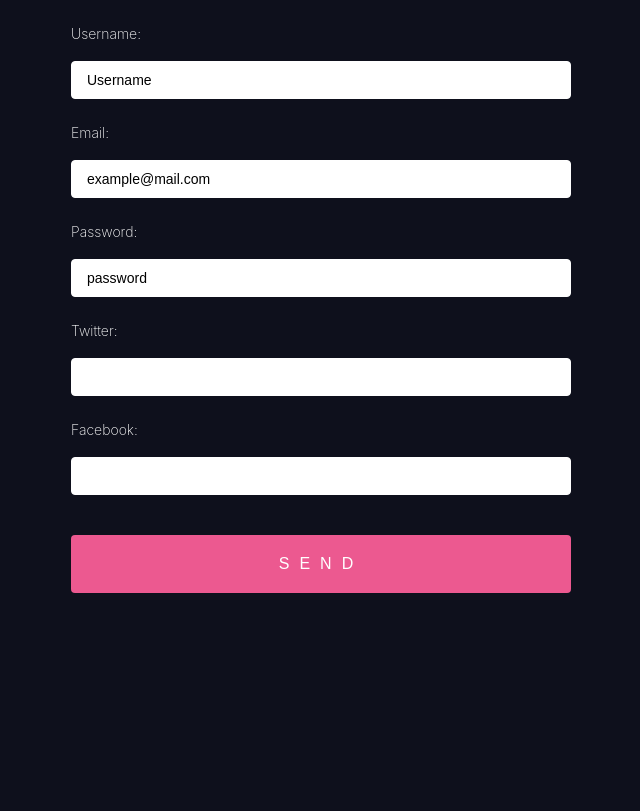
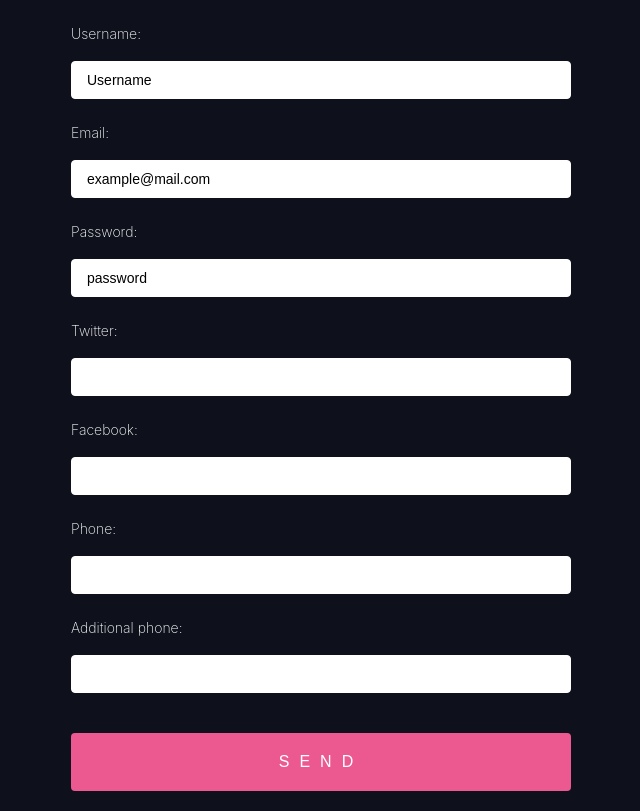
Before and after one commit to 124c4a11/ReactHookForm-Examples-ReactJS-TypeScript, a React (Vite) app: page / in a window 1280 px wide. Shown: the whole page, without its empty margins (319-959 px from the left). Built offline with nearby package versions, Linux system fonts and the light colour scheme.

Commit message:
BaseForm: arrays

```diff
--- a/src/components/BaseForm.tsx
+++ b/src/components/BaseForm.tsx
@@ -9,6 +9,7 @@ interface IData {
     twitter: string;
     facebook: string;
   };
+  phones: string[];
 }
 
 export function BaseForm() {
@@ -22,6 +23,7 @@ export function BaseForm() {
         twitter: "",
         facebook: "",
       },
+      phones: ["", ""],
     },
   });
   const { errors } = formState;
@@ -96,6 +98,22 @@ export function BaseForm() {
           <p>{errors.socials?.facebook?.message}</p>
         )}
 
+        <label>Phone:</label>
+        <input
+          {...register("phones.0", {
+            required: "Phone is required!",
+          })}
+        />
+        {errors?.phones?.[0]?.message && <p>{errors.phones?.[0]?.message}</p>}
+
+        <label>Additional phone:</label>
+        <input
+          {...register("phones.1", {
+            required: "Additional phone is required!",
+          })}
+        />
+        {errors?.phones?.[1]?.message && <p>{errors.phones?.[1]?.message}</p>}
+
         <button type="submit">Send</button>
       </form>
       <DevTool control={control} />
```
